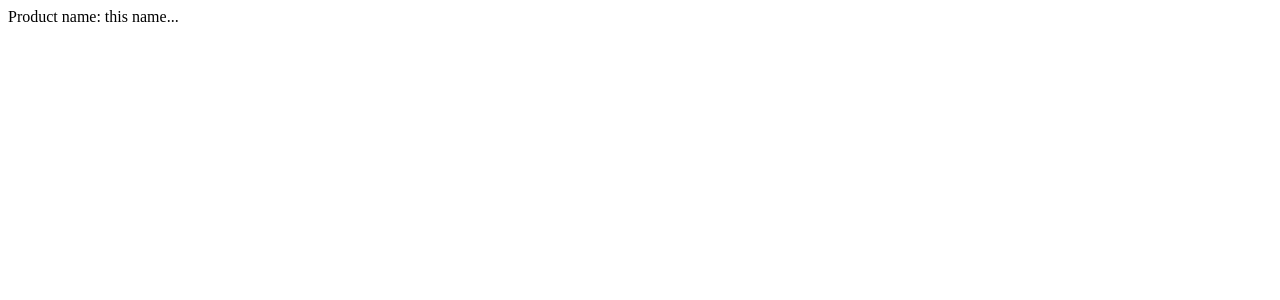
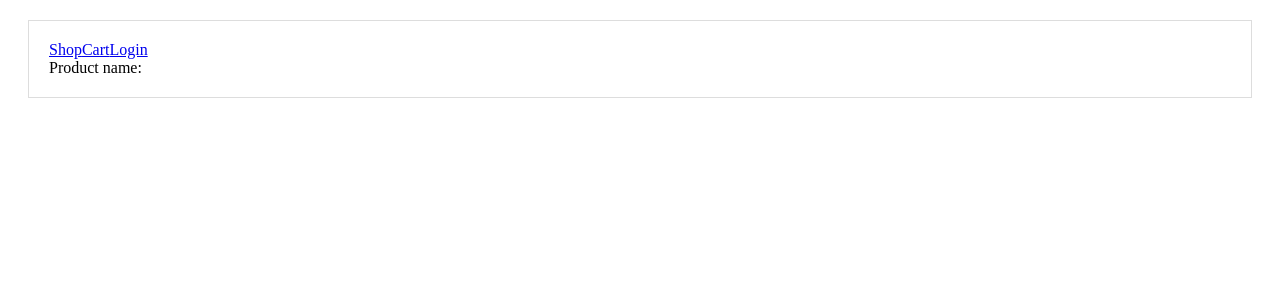
Before and after one commit to hughesmatias/cart-js, a Next.js app: page /product in a window 1280 px wide. Shown: the top 300 px of the page. Built offline with nearby package versions, Linux system fonts and the light colour scheme.

Commit message:
login and product in layout

```diff
--- a/pages/product.jsx
+++ b/pages/product.jsx
@@ -1,9 +1,17 @@
 import React, { Component } from 'react'
+import Layout from '../components/Layout';
+import { useRouter } from 'next/router';
 
-const product = props => (
-  <div>
-    Product name: this name...
-  </div>
-)
+const product = props => {
+  const router = useRouter()
+
+  return  (
+    <div>
+      <Layout>
+        Product name: {router.query.name}
+      </Layout>
+    </div>
+  )
+}
 
 export default product;
```
Also changed, not shown: pages/login.jsx (+6 -3 lines).
